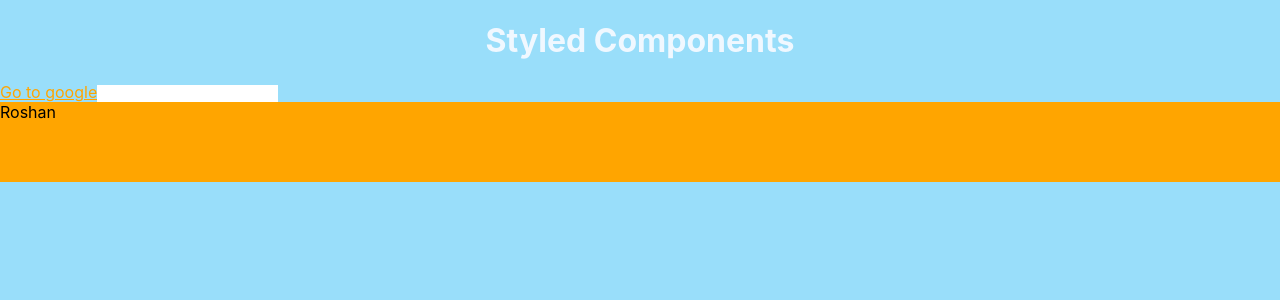
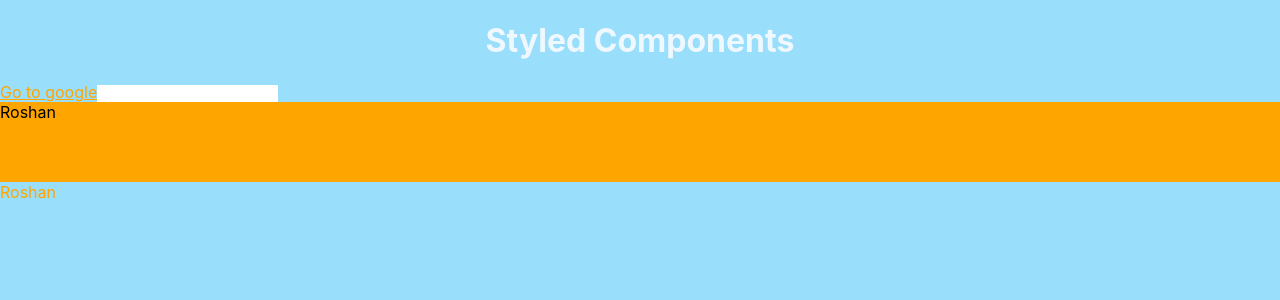
Before and after one commit to Ros-an/styled-components-practice, a React (Create React App) app: page / in a window 1280 px wide. Shown: the top 300 px of the page. Built offline with nearby package versions, Linux system fonts and the light colour scheme.

Commit message:
update app.js

```diff
--- a/src/App.js
+++ b/src/App.js
@@ -15,6 +15,9 @@ const HeadingSec = styled.header`
   background: orange;
   height: 5rem;
 `;
+const Letter = styled.span`
+  color: orange;
+`;
 function App() {
   return (
     <div>
@@ -22,6 +25,7 @@ function App() {
       <Button href="https://google.com">Go to google</Button>
       <Input />
       <HeadingSec>Roshan</HeadingSec>
+      <Letter>Roshan</Letter>
     </div>
   );
 }
```
